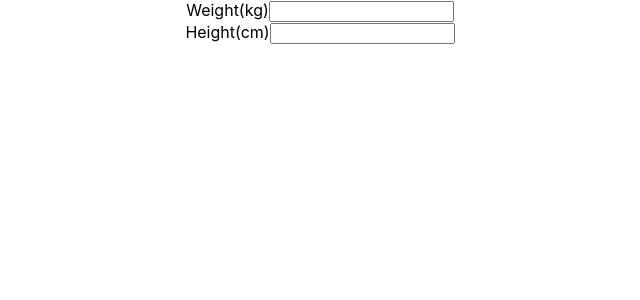
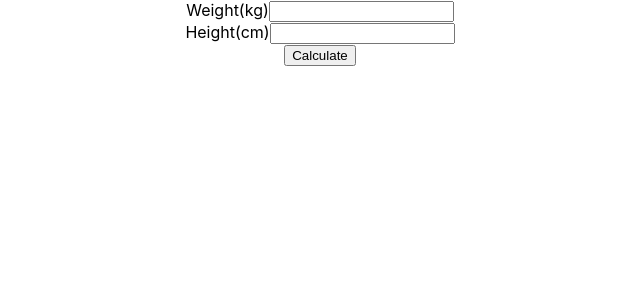
Before and after one commit to shahin1290/react-bmi-calculator, a React (Create React App) app: page / in a window 1280 px wide. Shown: the top 300 px of the page, without its empty margins (320-960 px from the left). Built offline with nearby package versions, Linux system fonts and the light colour scheme.

Commit message:
Adds button to calculate bmi and show the bmi message

```diff
--- a/src/DisplayResult.js
+++ b/src/DisplayResult.js
@@ -3,18 +3,22 @@ import { bmiCalculation } from './BMICalculator';
 
 
 class DisplayResult extends Component {
+    state = {
+        bmiMessage: ''
+    }
 
-    calculate() {
+    calculateBmi() {
         var weight= this.props.weight;
         var height= this.props.height;
 
-        return bmiCalculation(weight, height);
+        this.setState({bmiMessage:bmiCalculation(weight, height) });
     }
 
     render() {
         return (
-            <div id='response'>
-                {this.calculate()}
+            <div>
+                <button onClick={()=>this.calculateBmi()}>Calculate</button>
+                <div>{this.state.bmiMessage}</div>
             </div>
         )
     }
```
